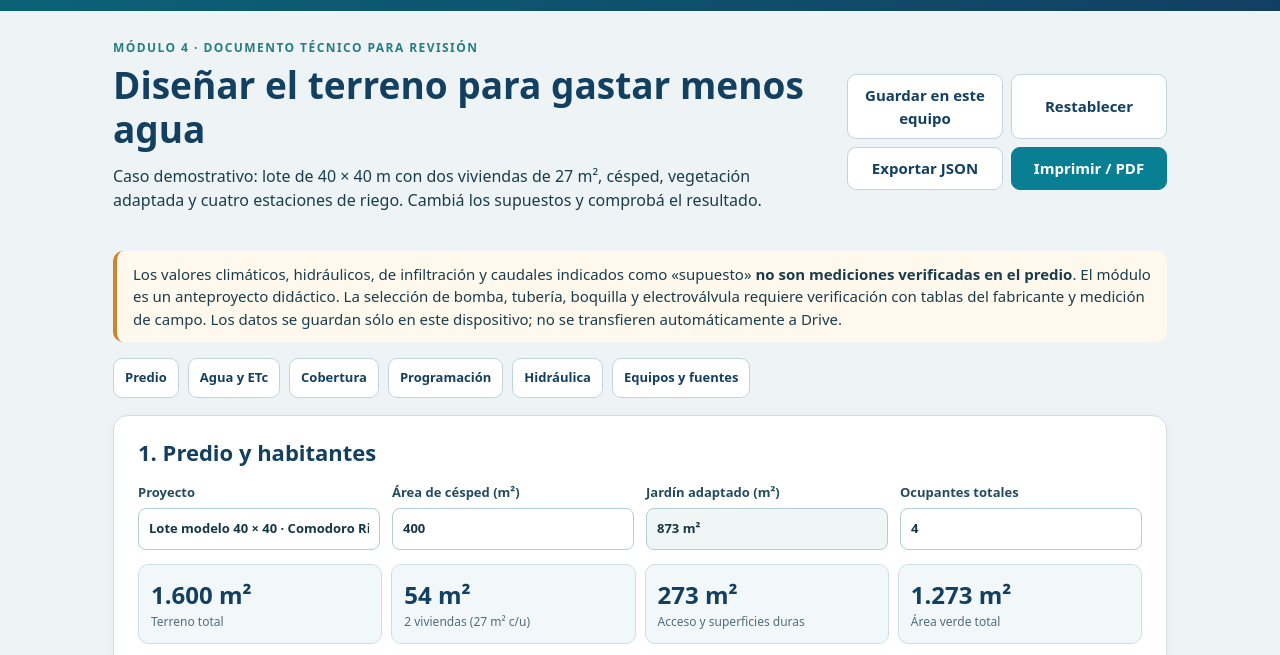
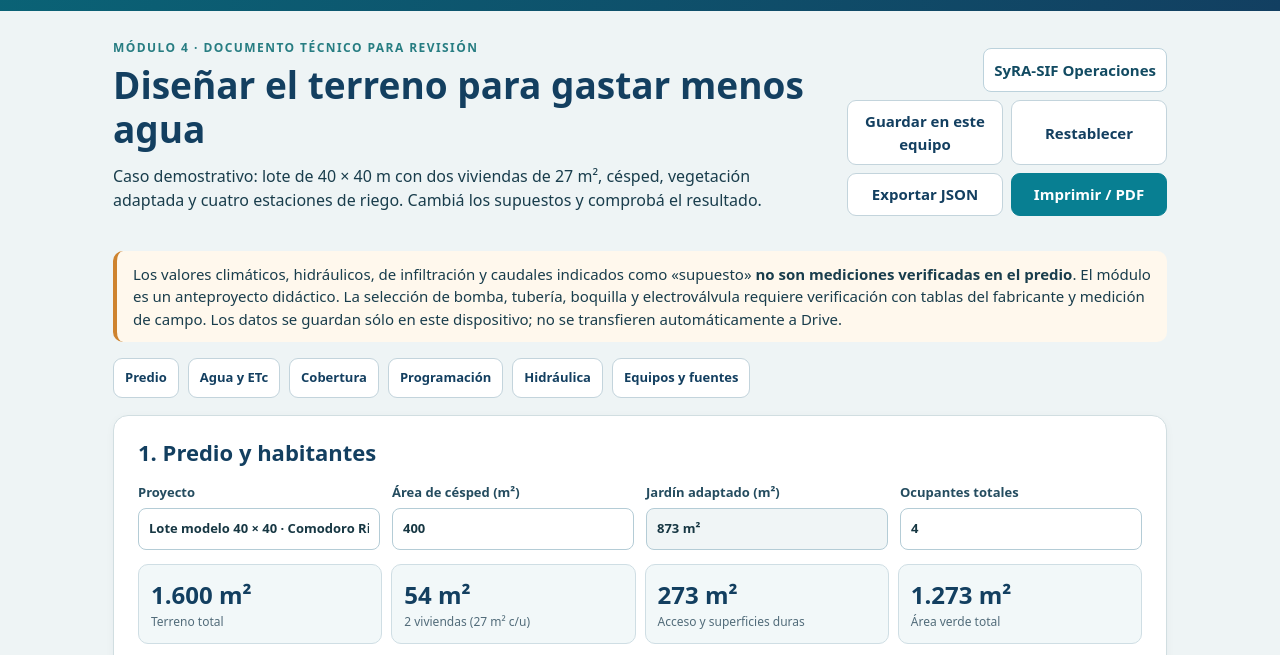
Before and after one commit to infosyraambiente-lang/SYRA, a plain HTML site: page agua/index.html in a window 1280 px wide. Shown: the part 72-727 px from the top of the page. Drawn offline with Linux system fonts and the light colour scheme.

Commit message:
SyRA Agua: navegación al módulo operativo

```diff
--- a/agua/index.html
+++ b/agua/index.html
@@ -2,7 +2,7 @@
 <html lang="es-AR"><head><meta charset="utf-8"><meta name="viewport" content="width=device-width,initial-scale=1"><meta name="theme-color" content="#0b6374"><meta name="description" content="SyRA Agua: diagnóstico predial, ETc, riego sectorizado, mapa de cobertura e hidráulica para viviendas de Comodoro Rivadavia."><link rel="manifest" href="manifest.webmanifest"><link rel="icon" href="../logosolo.png"><link rel="stylesheet" href="agua.css"><title>SyRA Agua · Uso eficiente del agua</title></head><body>
 <header class="mast"><div class="wrap header"><img src="../logosolo.png" class="logo" alt="SyRA"><div><b>SyRA Agua</b><small>Uso eficiente del agua · Comodoro Rivadavia</small></div><a href="../" class="homeLink">Empresa</a></div></header>
 <main class="wrap">
-<section class="hero"><div><div class="eyebrow">MÓDULO 4 · DOCUMENTO TÉCNICO PARA REVISIÓN</div><h1>Diseñar el terreno para gastar menos agua</h1><p>Caso demostrativo: lote de 40 × 40 m con dos viviendas de 27 m², césped, vegetación adaptada y cuatro estaciones de riego. Cambiá los supuestos y comprobá el resultado.</p></div><div class="buttons no-print"><button id="save">Guardar en este equipo</button><button id="reset">Restablecer</button><button id="export">Exportar JSON</button><button id="print" class="accent">Imprimir / PDF</button></div></section>
+<section class="hero"><div><div class="eyebrow">MÓDULO 4 · DOCUMENTO TÉCNICO PARA REVISIÓN</div><h1>Diseñar el terreno para gastar menos agua</h1><p>Caso demostrativo: lote de 40 × 40 m con dos viviendas de 27 m², césped, vegetación adaptada y cuatro estaciones de riego. Cambiá los supuestos y comprobá el resultado.</p></div><div class="buttons no-print"><a class="headlink" href="../sif/campo.html" style="padding:10px;border:1px solid #bcd2dc;border-radius:8px;background:#fff;color:#124b62;text-decoration:none;font-weight:700">SyRA-SIF Operaciones</a><button id="save">Guardar en este equipo</button><button id="reset">Restablecer</button><button id="export">Exportar JSON</button><button id="print" class="accent">Imprimir / PDF</button></div></section>
 <p class="warning">Los valores climáticos, hidráulicos, de infiltración y caudales indicados como «supuesto» <b>no son mediciones verificadas en el predio</b>. El módulo es un anteproyecto didáctico. La selección de bomba, tubería, boquilla y electroválvula requiere verificación con tablas del fabricante y medición de campo. Los datos se guardan sólo en este dispositivo; no se transfieren automáticamente a Drive.</p>
 <nav class="tabs no-print"><a href="#predio">Predio</a><a href="#balance">Agua y ETc</a><a href="#mapa">Cobertura</a><a href="#riego">Programación</a><a href="#hidraulica">Hidráulica</a><a href="#equipos">Equipos y fuentes</a></nav>
 <section class="panel" id="predio"><h2>1. Predio y habitantes</h2>
```
